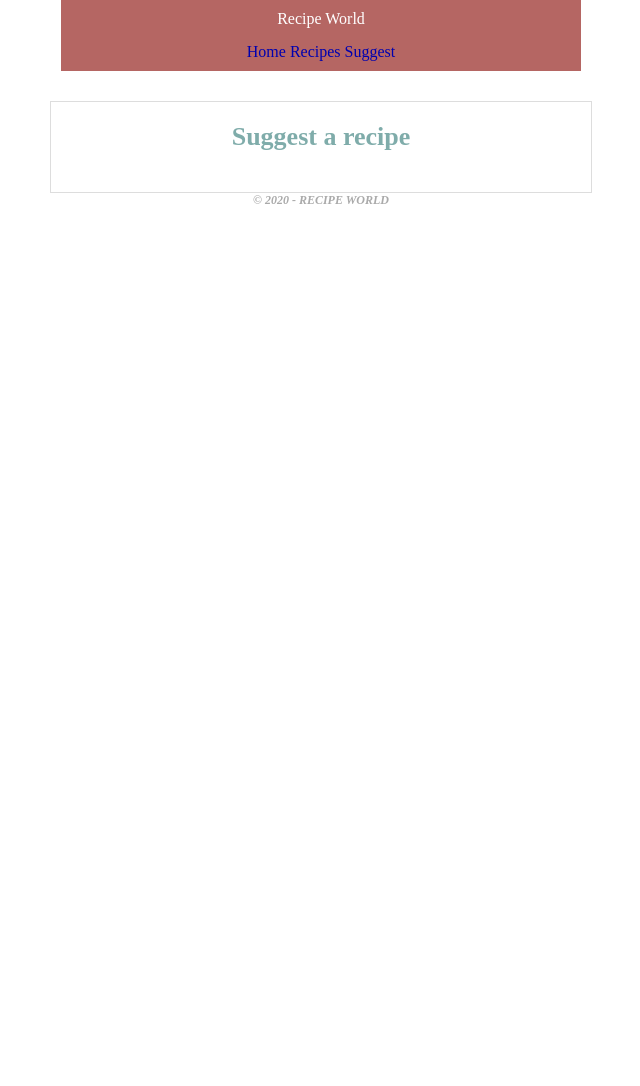
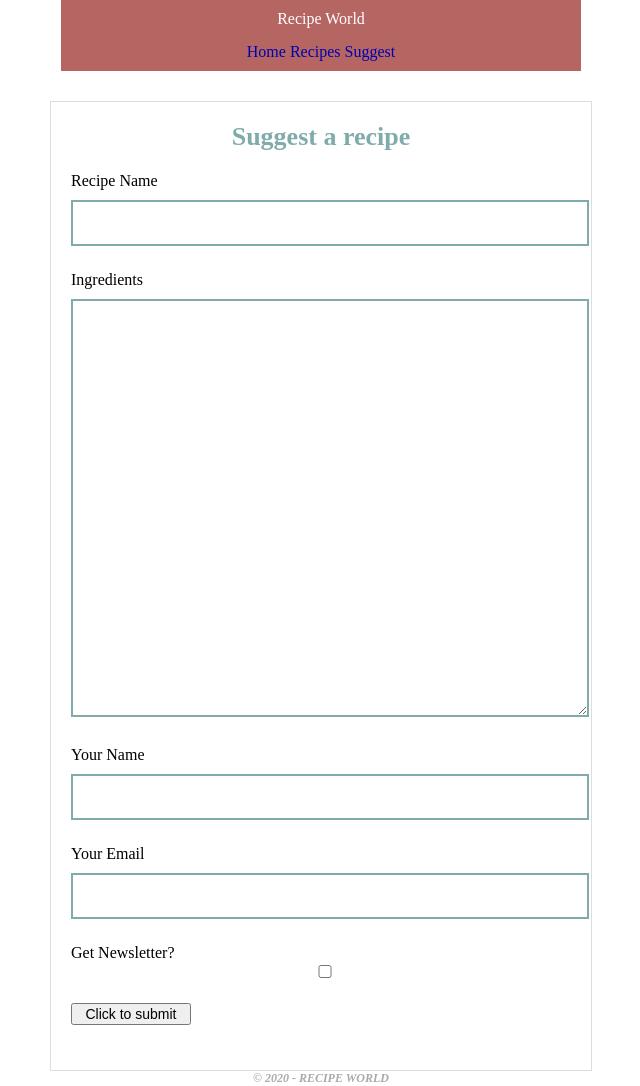
Before and after one commit to mateusz-piotrowski/recipe-world, a plain HTML site: page suggest.html in a window 1280 px wide. Shown: the whole page, without its empty margins (319-959 px from the left). Before the commit the page ends 800 px from the top, so only its background shows below. Drawn offline with Linux system fonts and the light colour scheme.

Commit message:
Font & Forms: Creating Web Forms

```diff
--- a/style.css
+++ b/style.css
@@ -77,6 +77,36 @@ a {
   font-size: 100%;
   font: inherit;
 }
+label, input {
+  display: block;
+}
+label {
+  margin-bottom: 10px;
+}
+input {
+  width: 500px;
+  margin-bottom: 25px;
+}
+input[type=submit] {
+  width: 120px;
+  font-size: 14px;
+}
+input[type=text] {
+  border: 2px solid #7facaa;
+  font-size: 24px;
+  padding: 7px;
+}
+input[type=checkbox], label[for=newsletter] {
+  display: inline;
+}
+textarea {
+  width: 500px;
+  height: 400px;
+  padding: 7px;
+  border: 2px solid #7facaa;
+  margin-bottom: 25px;
+  font-size: 24x;
+}
 .header {
   width: 500px;
 	padding: 10px 10px 10px 10px;
--- a/suggest.html
+++ b/suggest.html
@@ -14,6 +14,24 @@
     </div>
     <div class="main-content">
       <h2> Suggest a recipe </h2>
+      <form>
+        <label for="recipe-name"> Recipe Name </label>
+        <input type="text" id="recipe-name">
+
+        <label for="ingredients"> Ingredients </label>
+        <textarea id="ingredients"> </textarea>
+
+        <label for="your-name"> Your Name </label>
+        <input type="text" id="your-name">
+
+        <label for="your-email"> Your Email </label>
+        <input type="text" id="your-email">
+
+        <label for="newsletter"> Get Newsletter? </label>
+        <input type="checkbox" id="newsletter">
+
+        <input type="submit" value="Click to submit">
+      </form>
     </div>
     <div class="footer">
         <p> &copy; 2020 - Recipe World </p>
```
